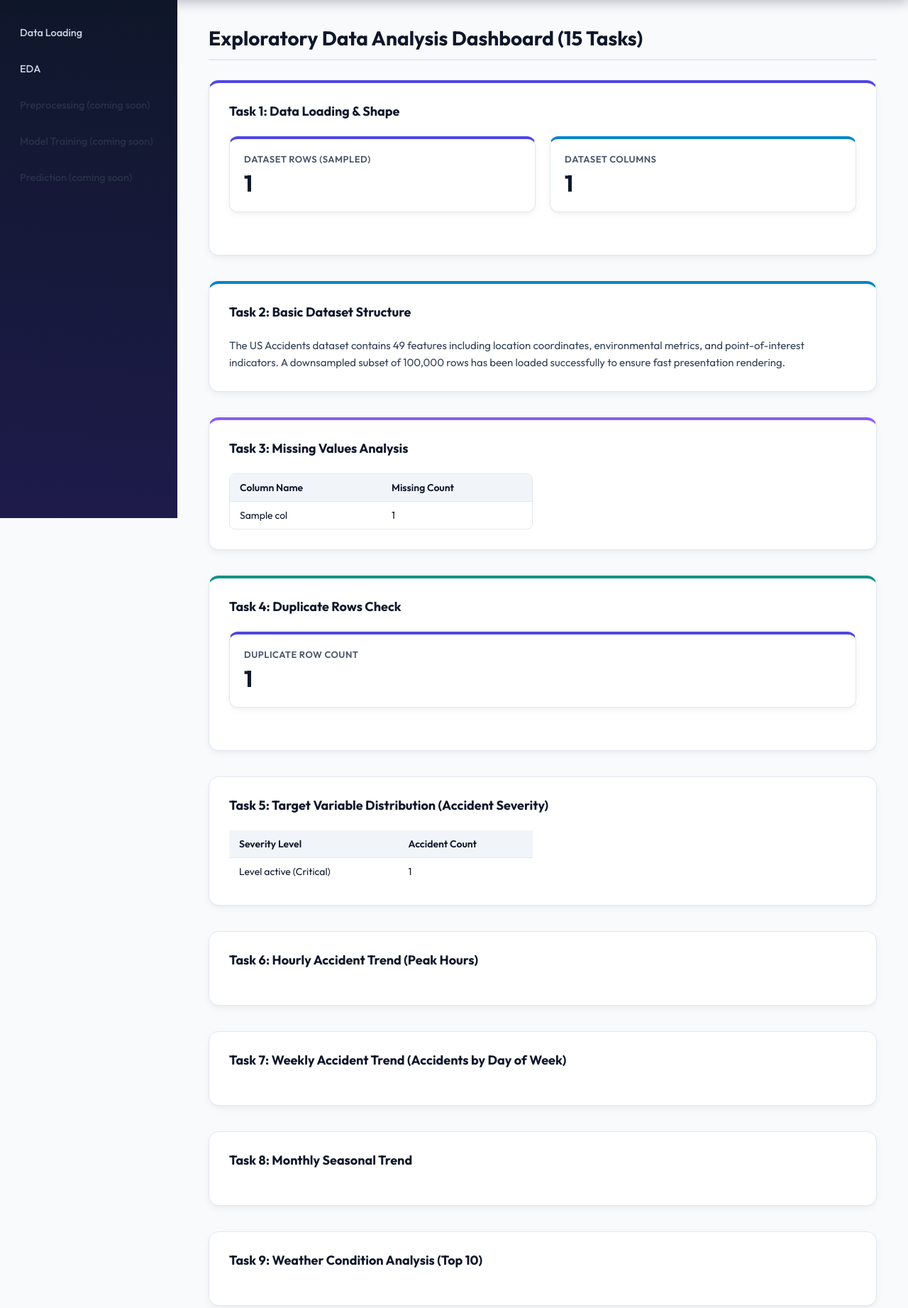
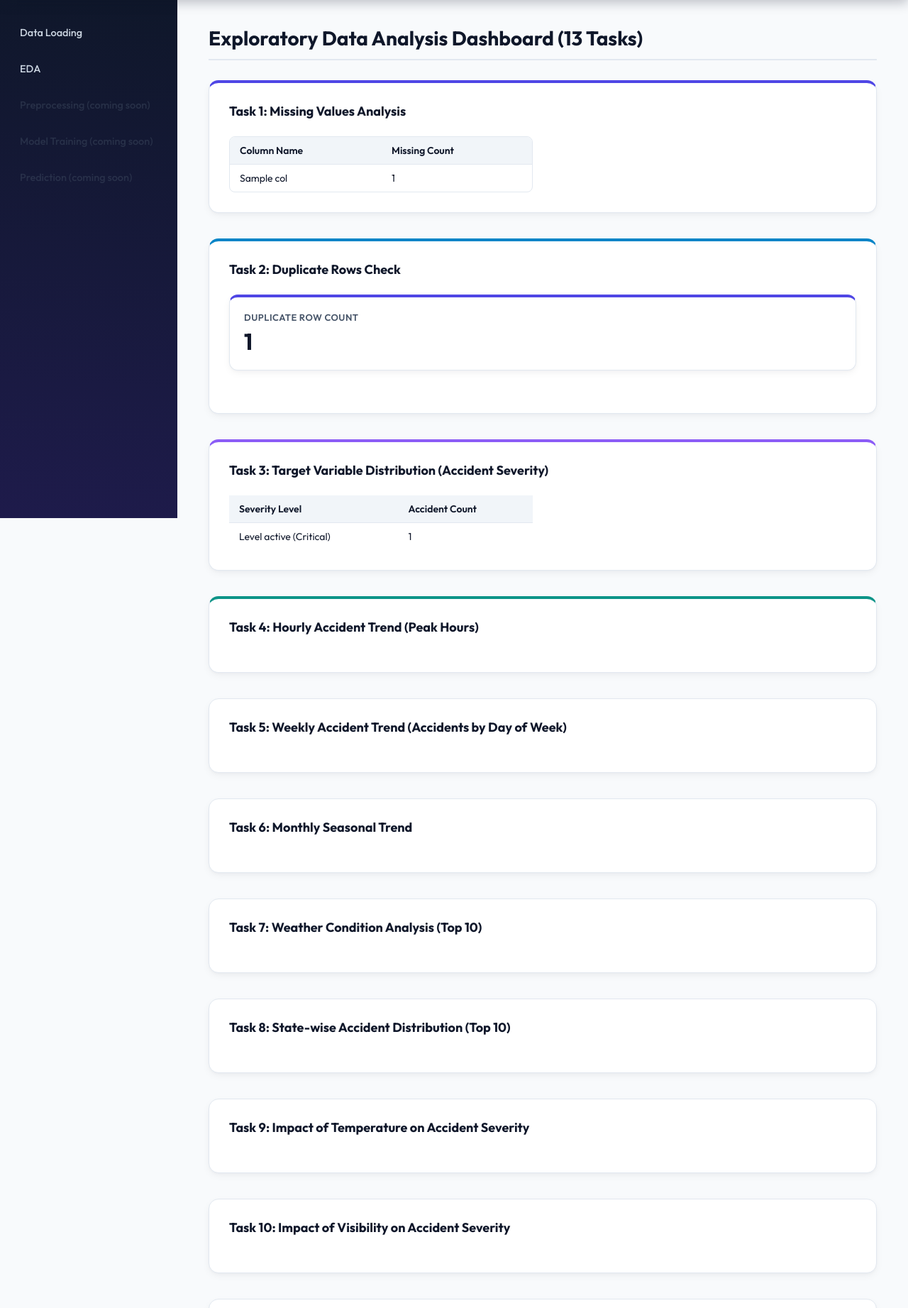
Before and after one commit to jaideep072/RoadSafety_ML, a Flask app: template PythonProject9/templates/eda.html in a window 1280 px wide. Shown: the part 70-1913 px from the top of the page at 71% size. Run offline with Flask 3, Linux system fonts and the light colour scheme; the template is opened without the code that fills it: most values are stand-ins (such as "Sample title", 1, 10 or a date in 2020).

Commit message:
updated eda tasks and eda.html

```diff
--- a/PythonProject9/templates/eda.html
+++ b/PythonProject9/templates/eda.html
@@ -35,37 +35,16 @@
 
         <!-- Main content -->
         <main class="content">
-            <h2>Exploratory Data Analysis Dashboard (15 Tasks)</h2>
+            <h2>Exploratory Data Analysis Dashboard (13 Tasks)</h2>
 
             {% if error %}
                 <div class="error">{{ error }}</div>
             {% endif %}
 
             {% if results %}
-                <!-- TASK 1: DATA LOADED -->
+                <!-- TASK 1: MISSING VALUES -->
                 <div class="section-group">
-                    <h3>Task 1: Data Loading & Shape</h3>
-                    <div class="metrics-grid">
-                        <div class="metric-card">
-                            <span class="metric-label">Dataset Rows (Sampled)</span>
-                            <span class="metric-value">{{ results.n_rows }}</span>
-                        </div>
-                        <div class="metric-card">
-                            <span class="metric-label">Dataset Columns</span>
-                            <span class="metric-value">{{ results.n_cols }}</span>
-                        </div>
-                    </div>
-                </div>
-
-                <!-- TASK 2: BASIC INFO -->
-                <div class="section-group">
-                    <h3>Task 2: Basic Dataset Structure</h3>
-                    <p class="text-description">The US Accidents dataset contains 49 features including location coordinates, environmental metrics, and point-of-interest indicators. A downsampled subset of 100,000 rows has been loaded successfully to ensure fast presentation rendering.</p>
-                </div>
-
-                <!-- TASK 3: MISSING VALUES -->
-                <div class="section-group">
-                    <h3>Task 3: Missing Values Analysis</h3>
+                    <h3>Task 1: Missing Values Analysis</h3>
                     <div class="two-column-row">
                         <div class="column-card">
                             {% if results.missing %}
@@ -99,9 +78,9 @@
                     </div>
                 </div>
 
-                <!-- TASK 4: DUPLICATE ROWS -->
+                <!-- TASK 2: DUPLICATE ROWS -->
                 <div class="section-group">
-                    <h3>Task 4: Duplicate Rows Check</h3>
+                    <h3>Task 2: Duplicate Rows Check</h3>
                     <div class="metrics-grid">
                         <div class="metric-card">
                             <span class="metric-label">Duplicate Row Count</span>
@@ -110,9 +89,9 @@
                     </div>
                 </div>
 
-                <!-- TASK 5: TARGET VARIABLE - SEVERITY -->
+                <!-- TASK 3: TARGET VARIABLE - SEVERITY -->
                 <div class="section-group">
-                    <h3>Task 5: Target Variable Distribution (Accident Severity)</h3>
+                    <h3>Task 3: Target Variable Distribution (Accident Severity)</h3>
                     <div class="two-column-row">
                         <div class="column-card">
                             <table class="summary-table">
@@ -140,81 +119,81 @@
                     </div>
                 </div>
 
-                <!-- TASK 6: HOURLY TREND -->
+                <!-- TASK 4: HOURLY TREND -->
                 <div class="section-group">
-                    <h3>Task 6: Hourly Accident Trend (Peak Hours)</h3>
+                    <h3>Task 4: Hourly Accident Trend (Peak Hours)</h3>
                     {% for chart in results.charts if chart.filename == 'accidents_by_hour.png' %}
                         <img src="{{ url_for('static', filename='charts/' + chart.filename) }}" alt="{{ chart.title }}" class="task-img-full">
                     {% endfor %}
                 </div>
 
-                <!-- TASK 7: DAY OF WEEK TREND -->
+                <!-- TASK 5: DAY OF WEEK TREND -->
                 <div class="section-group">
-                    <h3>Task 7: Weekly Accident Trend (Accidents by Day of Week)</h3>
+                    <h3>Task 5: Weekly Accident Trend (Accidents by Day of Week)</h3>
                     {% for chart in results.charts if chart.filename == 'accidents_by_dayofweek.png' %}
                         <img src="{{ url_for('static', filename='charts/' + chart.filename) }}" alt="{{ chart.title }}" class="task-img-full">
                     {% endfor %}
                 </div>
 
-                <!-- TASK 8: MONTHLY SEASONAL TREND -->
+                <!-- TASK 6: MONTHLY SEASONAL TREND -->
                 <div class="section-group">
-                    <h3>Task 8: Monthly Seasonal Trend</h3>
+                    <h3>Task 6: Monthly Seasonal Trend</h3>
                     {% for chart in results.charts if chart.filename == 'accidents_by_month.png' %}
                         <img src="{{ url_for('static', filename='charts/' + chart.filename) }}" alt="{{ chart.title }}" class="task-img-full">
                     {% endfor %}
                 </div>
 
-                <!-- TASK 9: WEATHER CONDITION -->
+                <!-- TASK 7: WEATHER CONDITION -->
                 <div class="section-group">
-                    <h3>Task 9: Weather Condition Analysis (Top 10)</h3>
+                    <h3>Task 7: Weather Condition Analysis (Top 10)</h3>
                     {% for chart in results.charts if chart.filename == 'weather_conditions.png' %}
                         <img src="{{ url_for('static', filename='charts/' + chart.filename) }}" alt="{{ chart.title }}" class="task-img-full">
                     {% endfor %}
                 </div>
 
-                <!-- TASK 10: STATE-WISE DISTRIBUTION -->
+                <!-- TASK 8: STATE-WISE DISTRIBUTION -->
                 <div class="section-group">
-                    <h3>Task 10: State-wise Accident Distribution (Top 10)</h3>
+                    <h3>Task 8: State-wise Accident Distribution (Top 10)</h3>
                     {% for chart in results.charts if chart.filename == 'top_states.png' %}
                         <img src="{{ url_for('static', filename='charts/' + chart.filename) }}" alt="{{ chart.title }}" class="task-img-full">
                     {% endfor %}
                 </div>
 
-                <!-- TASK 11: TEMPERATURE VS SEVERITY -->
+                <!-- TASK 9: TEMPERATURE VS SEVERITY -->
                 <div class="section-group">
-                    <h3>Task 11: Impact of Temperature on Accident Severity</h3>
+                    <h3>Task 9: Impact of Temperature on Accident Severity</h3>
                     {% for chart in results.charts if chart.filename == 'temperature_by_severity.png' %}
                         <img src="{{ url_for('static', filename='charts/' + chart.filename) }}" alt="{{ chart.title }}" class="task-img-full">
                     {% endfor %}
                 </div>
 
-                <!-- TASK 12: VISIBILITY VS SEVERITY -->
+                <!-- TASK 10: VISIBILITY VS SEVERITY -->
                 <div class="section-group">
-                    <h3>Task 12: Impact of Visibility on Accident Severity</h3>
+                    <h3>Task 10: Impact of Visibility on Accident Severity</h3>
                     {% for chart in results.charts if chart.filename == 'visibility_by_severity.png' %}
                         <img src="{{ url_for('static', filename='charts/' + chart.filename) }}" alt="{{ chart.title }}" class="task-img-full">
                     {% endfor %}
                 </div>
 
-                <!-- TASK 13: INFRASTRUCTURE IMPACT -->
+                <!-- TASK 11: INFRASTRUCTURE IMPACT -->
                 <div class="section-group">
-                    <h3>Task 13: Road Infrastructure Element Analysis</h3>
+                    <h3>Task 11: Road Infrastructure Element Analysis</h3>
                     {% for chart in results.charts if chart.filename == 'infrastructure_impact.png' %}
                         <img src="{{ url_for('static', filename='charts/' + chart.filename) }}" alt="{{ chart.title }}" class="task-img-full">
                     {% endfor %}
                 </div>
 
-                <!-- TASK 14: DAY VS NIGHT SEVERITY -->
+                <!-- TASK 12: DAY VS NIGHT SEVERITY -->
                 <div class="section-group">
-                    <h3>Task 14: Day vs. Night Accident Severity Comparison</h3>
+                    <h3>Task 12: Day vs. Night Accident Severity Comparison</h3>
                     {% for chart in results.charts if chart.filename == 'day_night_vs_severity.png' %}
                         <img src="{{ url_for('static', filename='charts/' + chart.filename) }}" alt="{{ chart.title }}" class="task-img-full">
                     {% endfor %}
                 </div>
 
-                <!-- TASK 15: ACCIDENT GEOGRAPHIC HEATMAP -->
+                <!-- TASK 13: ACCIDENT GEOGRAPHIC HEATMAP -->
                 <div class="section-group">
-                    <h3>Task 15: Geographic Distribution of Accidents (Sampled Heatmap)</h3>
+                    <h3>Task 13: Geographic Distribution of Accidents (Sampled Heatmap)</h3>
                     {% for chart in results.charts if chart.filename == 'accident_heatmap.png' %}
                         <img src="{{ url_for('static', filename='charts/' + chart.filename) }}" alt="{{ chart.title }}" class="task-img-full">
                     {% endfor %}
```
Also changed, not shown: PythonProject9/roadsafety_eda.py (+20 -14 lines).
